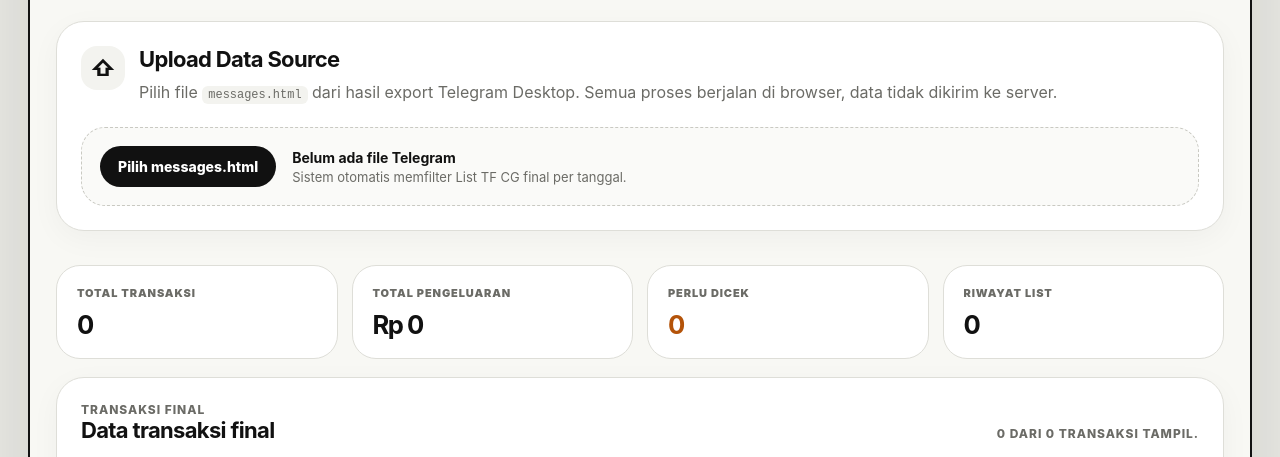
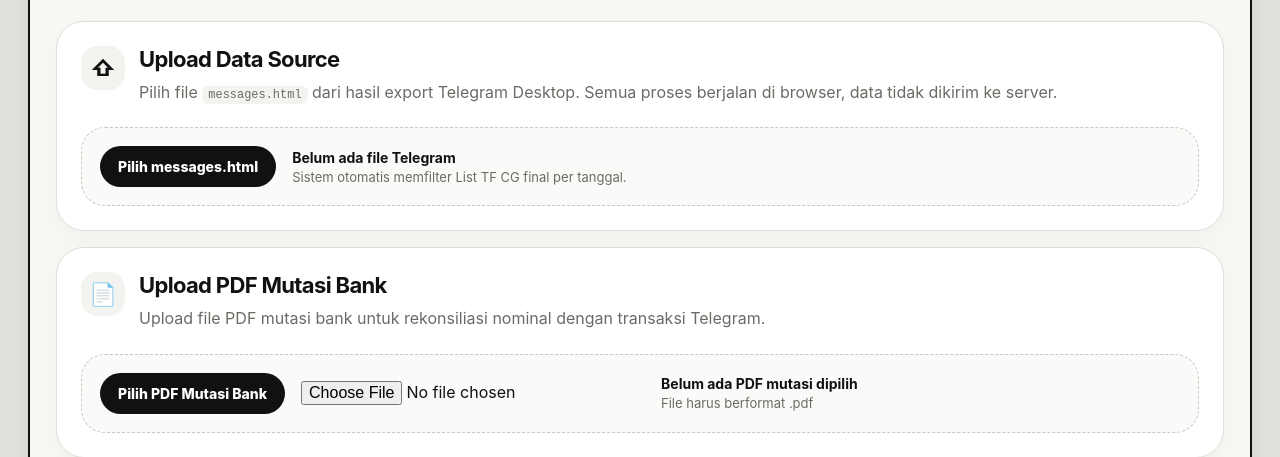
Before and after one commit to imadprakoso/cg-telegram-ledger-engine, a website built with Vite: page index.html in a window 1280 px wide. Shown: the part 343-800 px from the top of the page. Built offline with nearby package versions, Linux system fonts and the light colour scheme.

Commit message:
Restore PDF mutation upload UI

```diff
--- a/app.js
+++ b/app.js
@@ -569,12 +569,8 @@ function renderPanel() {
 
   if (['rekonsiliasi', 'tidak-match', 'belum-mutasi', 'tanpa-request'].includes(state.activeTab)) {
     els.mutationSummaryGrid.style.display = 'grid';
-    document.querySelector('.upload-card:not(#mutationUploadCard)').style.display = 'none';
-    els.mutationInput.closest('.upload-card').style.display = 'block';
   } else {
     els.mutationSummaryGrid.style.display = 'none';
-    document.querySelector('.upload-card:not(#mutationUploadCard)').style.display = 'block';
-    if(els.mutationInput) els.mutationInput.closest('.upload-card').style.display = 'none';
   }
 
   if (state.activeTab === 'transaksi') {
@@ -1033,7 +1029,7 @@ async function handleMutationChange(event) {
     }
   } catch (error) {
     console.error(error);
-    els.mutationFileHint.textContent = 'PDF perlu OCR / teks tidak terbaca atau terjadi kesalahan.';
+    els.mutationFileHint.textContent = 'PDF perlu OCR / teks tidak terbaca.';
   }
 }
 
--- a/index.html
+++ b/index.html
@@ -64,19 +64,19 @@
 
         <section class="upload-card" id="mutationUploadCard">
           <div class="upload-copy">
-            <div class="icon-bubble">🏦</div>
+            <div class="icon-bubble">📄</div>
             <div>
               <h2>Upload PDF Mutasi Bank</h2>
-              <p>Upload file PDF mutasi bank dari rekening bank. Sistem akan membaca transaksi keluar dari PDF untuk rekonsiliasi nominal.</p>
+              <p>Upload file PDF mutasi bank untuk rekonsiliasi nominal dengan transaksi Telegram.</p>
             </div>
           </div>
 
           <div class="upload-box">
-            <label for="mutationInput" class="upload-button">Pilih Mutasi PDF</label>
-            <input id="mutationInput" type="file" accept=".pdf,application/pdf" />
+            <label for="mutationInput" class="upload-button">Pilih PDF Mutasi Bank</label>
+            <input id="mutationInput" type="file" accept=".pdf" />
             <div class="file-meta">
-              <strong id="mutationFileName">Belum ada file Mutasi</strong>
-              <span id="mutationFileHint">Pastikan PDF adalah mutasi bank resmi.</span>
+              <strong id="mutationFileName">Belum ada PDF mutasi dipilih</strong>
+              <span id="mutationFileHint">File harus berformat .pdf</span>
             </div>
           </div>
         </section>
```
